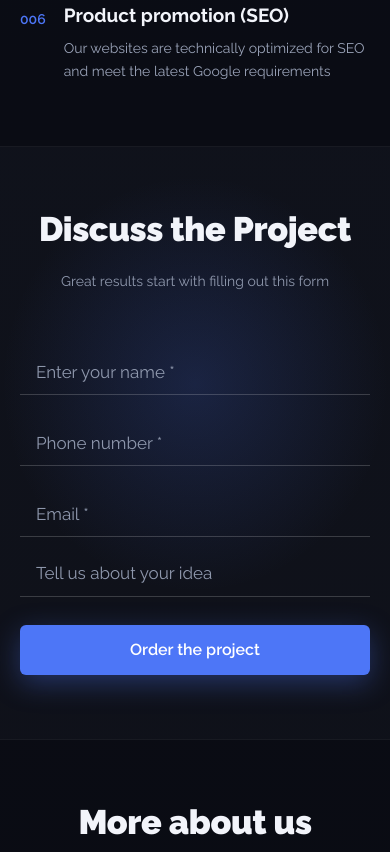
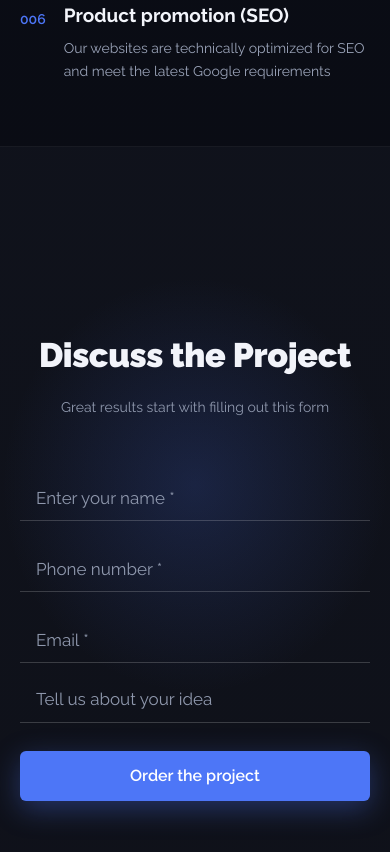
Before and after one commit to vladysxjvr/vectrum-dev-landing, a plain HTML site: page index.html in a window 390 px wide. Shown: the part 4212-5064 px from the top of the page. Drawn offline with Linux system fonts and the light colour scheme.

Commit message:
Mobile: contact form section fills the full screen
Co-Authored-By: Claude Opus 5.5 <noreply@anthropic.com>
Claude-Session: https://claude.ai/code/session_01UMP9mZHaUDjc2cZnrBiGp2

```diff
--- a/css/styles.css
+++ b/css/styles.css
@@ -218,6 +218,8 @@ h1,h2,h3{text-wrap:balance}
   .wrap{padding-inline:20px}
   .hero{min-height:100vh;min-height:100lvh;display:flex;flex-direction:column}
   .hero .wrap{flex:1;justify-content:center;width:100%;padding-block:40px 56px}
+  .discuss{min-height:100vh;min-height:100lvh;display:flex;flex-direction:column;scroll-margin-top:0;padding-block:100px 64px}
+  .discuss .wrap{flex:1;justify-content:center;width:100%}
   .hero h1{font-size:40px}
   .hero p{font-size:15px}
   .hero .btn{width:100%}
```
